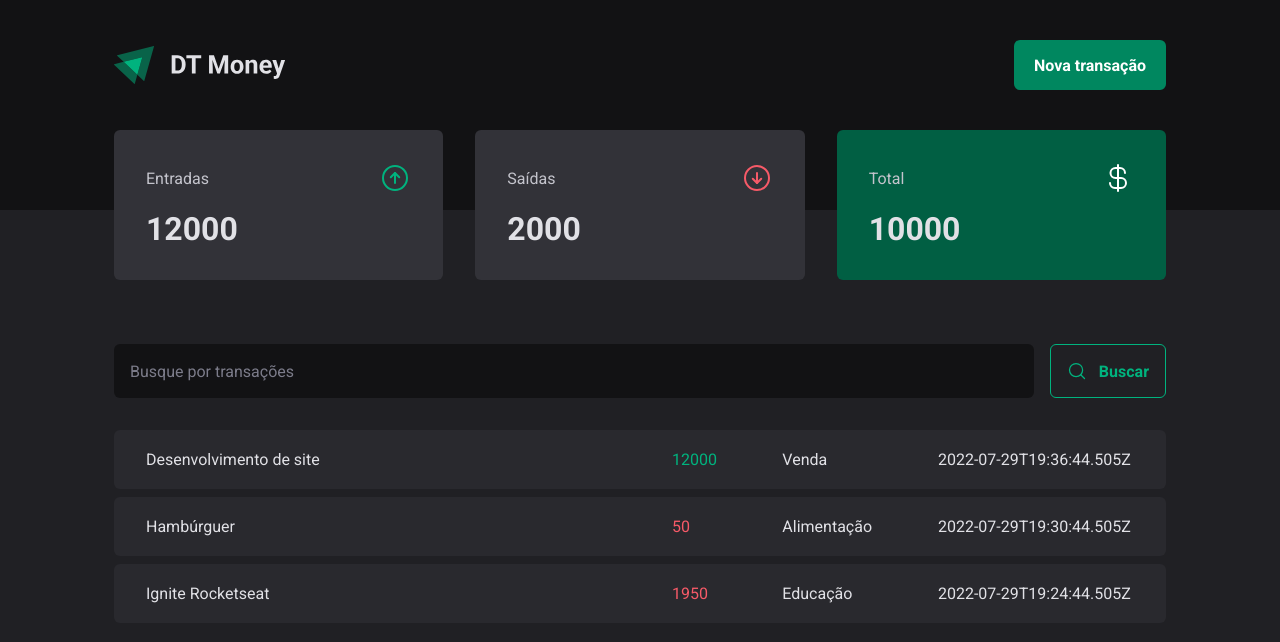
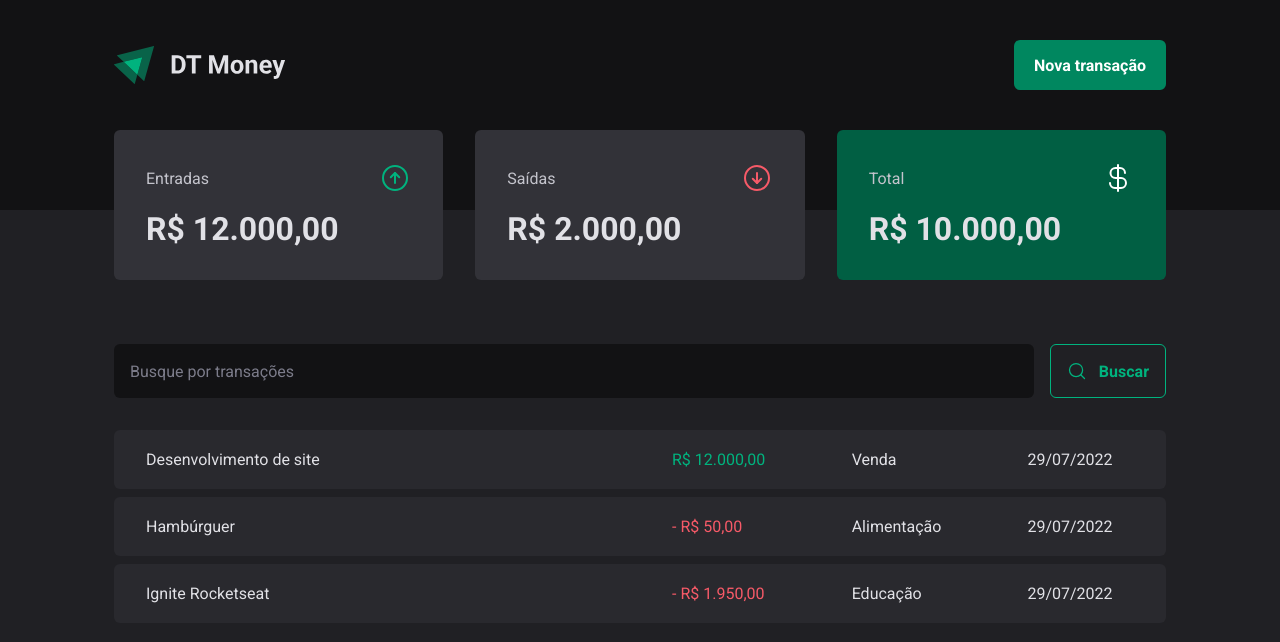
Before and after one commit to luisgustavofaria/controle-financeiro, a Next.js app: page / in a window 1280 px wide. Shown: the top 642 px of the page. Built offline with nearby package versions, Linux system fonts and the light colour scheme; data requests are answered from the project's data file.

Commit message:
Formatando valores

```diff
--- a/src/components/summary/Summary.jsx
+++ b/src/components/summary/Summary.jsx
@@ -2,6 +2,7 @@
 import styled from "styled-components";
 import { useContext } from "react";
 import { TransactionsContext } from "../../contexts/TransactionsContext";
+import { priceFormatter } from "../../utils/Formatter";
 
 
 const SummaryContainer = styled.section`
@@ -66,8 +67,7 @@
           <span>Entradas</span>
           <ArrowCircleUp size={32} color="#00b37e" />
         </Card>
-
-        <strong>{summary.income}</strong>
+        <strong>{priceFormatter.format(summary.income)}</strong>
       </SummaryCard>
 
       <SummaryCard>
@@ -75,8 +75,7 @@
           <span>Saídas</span>
           <ArrowCircleDown size={32} color="#f75a68" />
         </Card>
-
-        <strong>{summary.outcome}</strong>
+        <strong>{priceFormatter.format(summary.outcome)}</strong>
       </SummaryCard>
 
       <SummaryCard variant="green">
@@ -84,8 +83,7 @@
           <span>Total</span>
           <CurrencyDollar size={32} color="#fff" />
         </Card>
-
-        <strong>{summary.total}</strong>
+        <strong>{priceFormatter.format(summary.total)}</strong>
       </SummaryCard>
     </SummaryContainer>
   )
--- a/src/components/transactions/Transactions.jsx
+++ b/src/components/transactions/Transactions.jsx
@@ -3,6 +3,7 @@
 
 import { TransactionsContext } from "../../contexts/TransactionsContext";
 import { SearchForm } from "./SearchForm";
+import { dateFormatter, priceFormatter } from "../../utils/Formatter";
 
 const TransactionsContainer = styled.main`
   width: 100%;
@@ -50,11 +51,12 @@
                 <td width="50%">{transaction.description}</td>
                   <td>
                     <PriceHighlight variant={transaction.type}>
-                      {transaction.price}
+                      {transaction.type === 'outcome' && '- '}
+                      {priceFormatter.format(transaction.price)}
                     </PriceHighlight>
                   </td>
                 <td>{transaction.category}</td>
-                <td>{transaction.createdAt}</td>
+                <td>{dateFormatter.format(new Date(transaction.createdAt))}</td>
               </tr>
             )
           })}
--- /dev/null
+++ b/src/utils/Formatter.js
@@ -0,0 +1,6 @@
+export const dateFormatter = new Intl.DateTimeFormat('pt-BR');
+
+export const priceFormatter = new Intl.NumberFormat('pt-BR', {
+  style: 'currency',
+  currency: 'BRL',
+});
```
